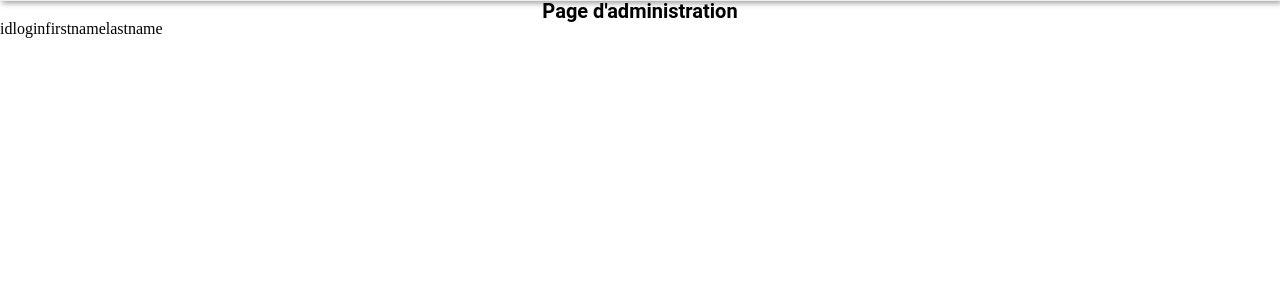
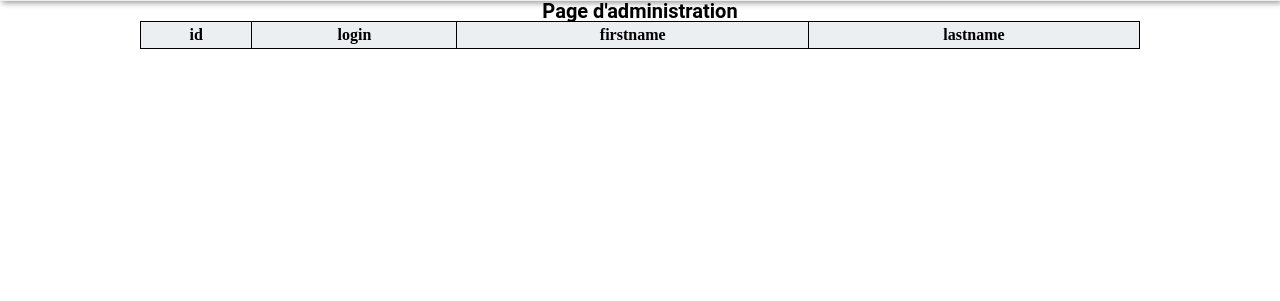
Before and after one commit to alban-martinant-de-preneuf/module-connexion-b2, a PHP site: page /admin in a window 1280 px wide. Shown: the part 59-360 px from the top of the page. Run offline with PHP 8.4, Linux system fonts and the light colour scheme; data that the repository does not hold is empty; some libraries are stand-ins or nearby versions.

Commit message:
display users table on admin page done

```diff
--- a/public/css/style.css
+++ b/public/css/style.css
@@ -84,3 +84,21 @@ button {
     font-weight: 600;
     cursor: pointer;
 }
+
+table {
+    border-collapse: collapse;
+    border: 1px solid #000;
+    width: 100%;
+    margin: 0 auto;
+    max-width: 1000px;
+}
+
+table td, table th {
+    border: 1px solid #000;
+    padding: 5px;
+}
+
+table th {
+    background-color: #ECEFF1;
+    font-weight: bold;
+}
--- a/src/View/admin.php
+++ b/src/View/admin.php
@@ -25,13 +25,17 @@
             ?>
             <h1>Page d'administration</h1>
             <table id="users_table">
+                <thead>
                     <tr>
                         <th>id</th>
                         <th>login</th>
                         <th>firstname</th>
                         <th>lastname</th>
                     </tr>
+                </thead>
+                <tbody></tbody>
             </table>
+
         </section>
     </main>
 </body>
```
Also changed, not shown: public/js/admin.js (+26 -3 lines). Lines whose indentation alone changed are shown as unchanged.
